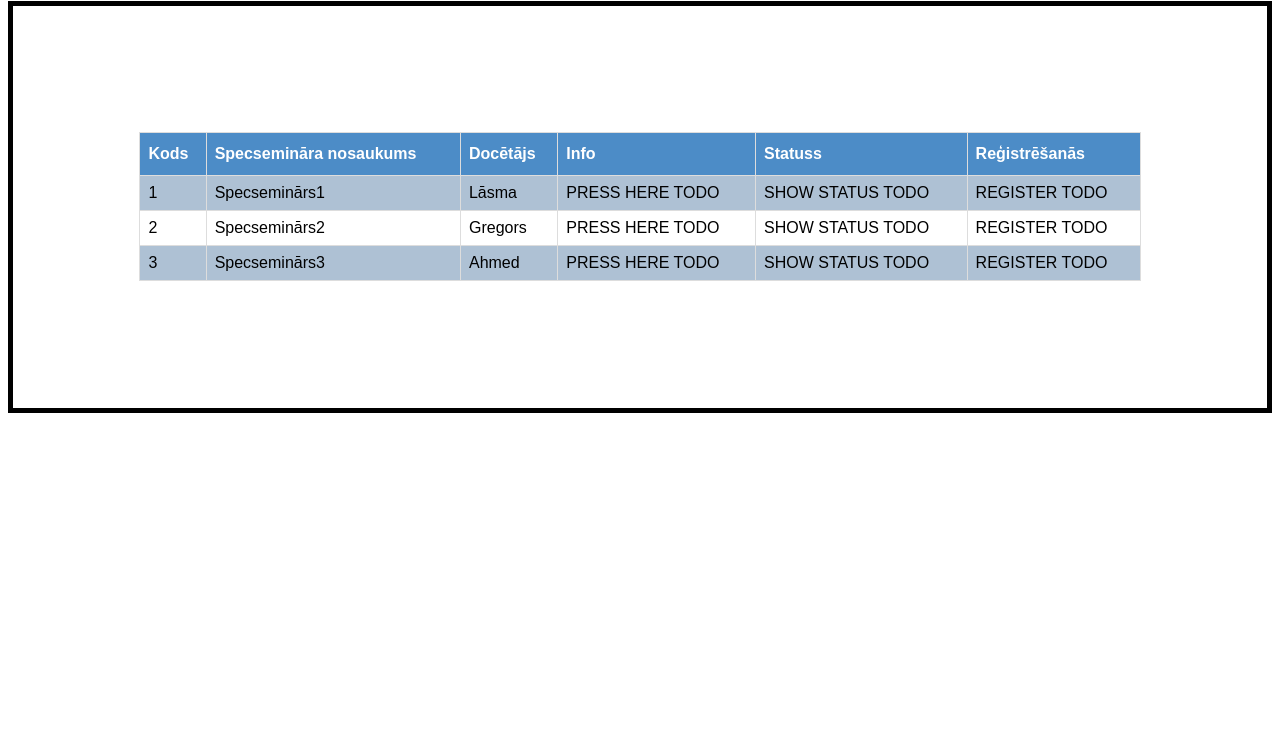
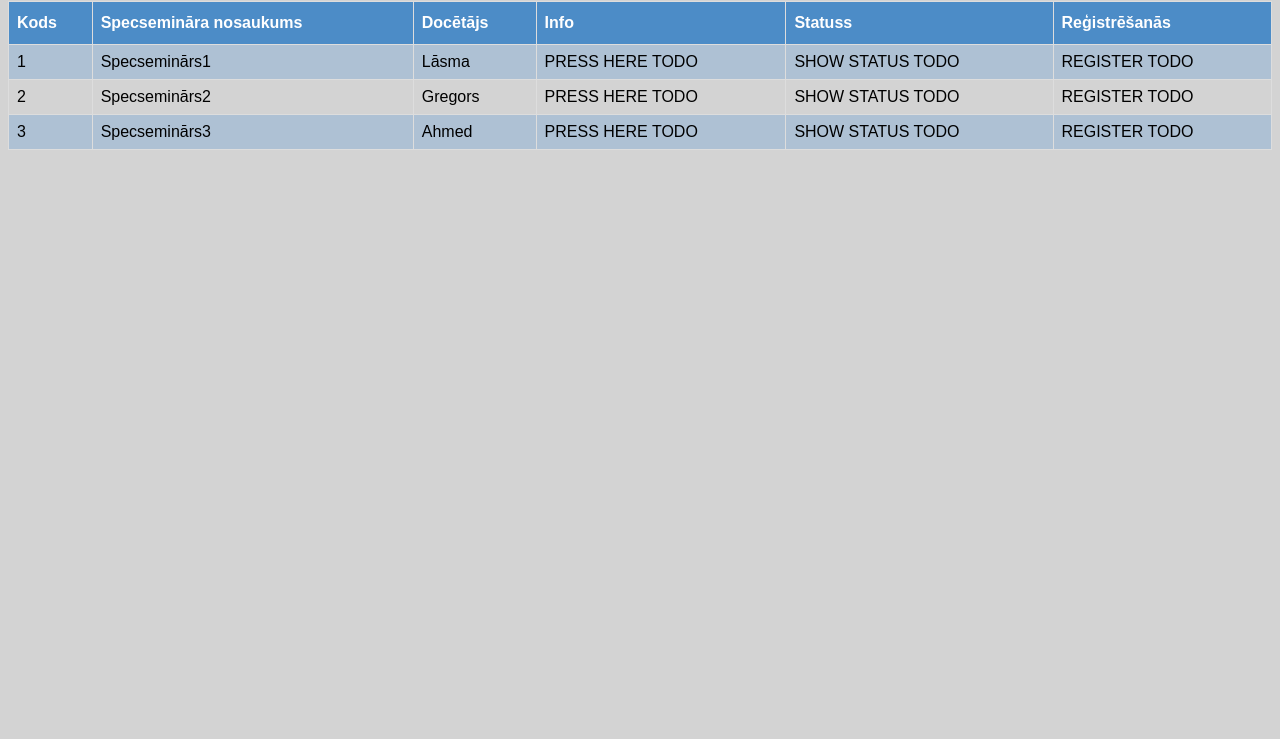
Before and after one commit to laurisvonogs/dizains, a plain HTML site: page index.html in a window 1280 px wide. Shown: the part 61-800 px from the top of the page. Drawn offline with Linux system fonts and the light colour scheme.

Commit message:
Remove box and add grey background

```diff
--- a/index.html
+++ b/index.html
@@ -70,7 +70,7 @@
     </style>
 </head>
 
-<body>
+<body style="background-color:lightgrey;">
 
     <div class="navbar">
         <ul>
@@ -97,7 +97,7 @@
     <br>
 	<br>
 
-    <div class="box">
+    <div>
 		<table id="spec">
 		  <tr>
 			<th>Kods</th>
@@ -136,12 +136,6 @@
 
 
     <style>
-        .box {
-            border: 5px solid black;
-            padding: 10%;
-        }
-
-
 		#spec {
 		  font-family: Arial, Helvetica, sans-serif;
 		  border-collapse: collapse;
```
